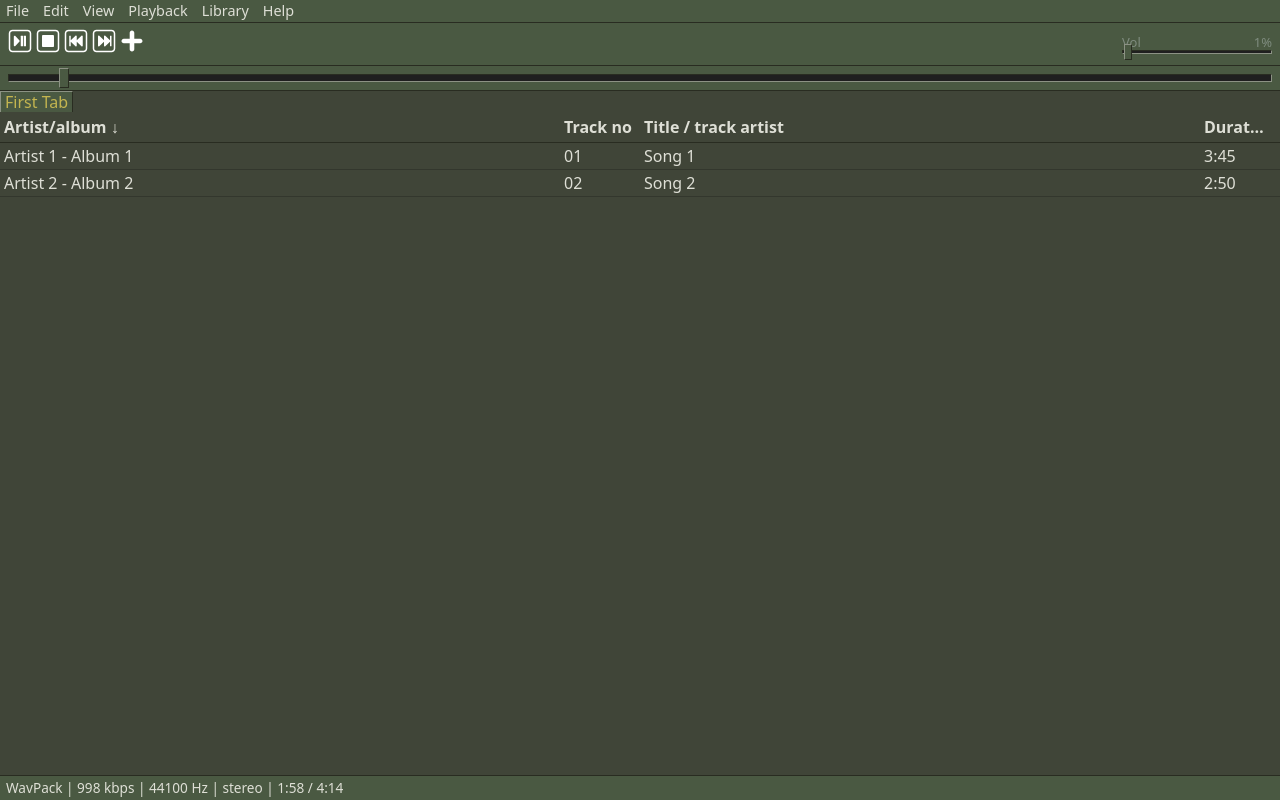
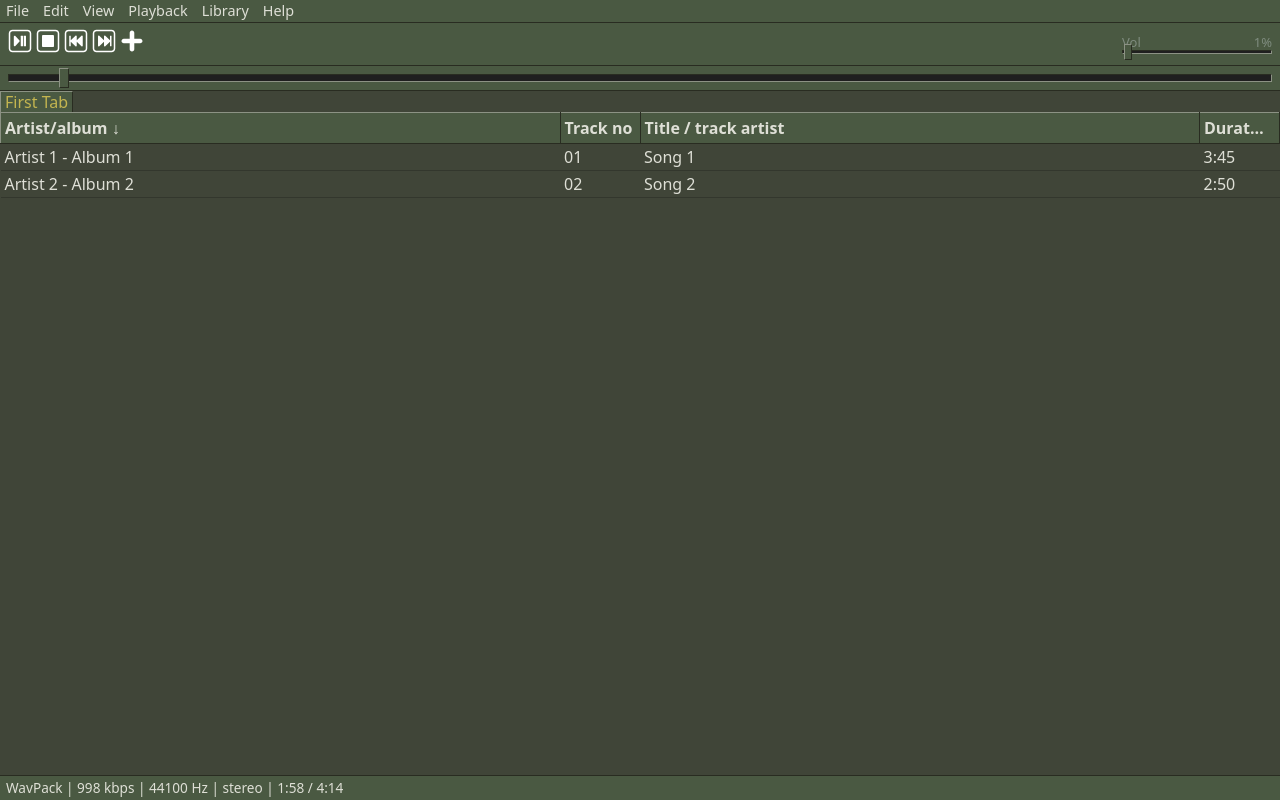
Before and after one commit to kelo221/TauriBar, a Vue app: page / in a window 1280 px wide. Built offline with nearby package versions, Linux system fonts and the light colour scheme; a web font is replaced by a local one.

Commit message:
Update Playlist.vue

```diff
--- a/src/components/playlist/Playlist.vue
+++ b/src/components/playlist/Playlist.vue
@@ -111,11 +111,14 @@ function handleSongClick(song: AudioFile) {
   position: sticky;
   top: 0;
   z-index: 20;
-  background: var(--playlist-bg);
+  background: var(--bg);
   color: var(--text);
   font-weight: 600;
   text-align: left;
-  border-bottom: 1px solid var(--border-dark);
+  /* bevelled header to separate from rows */
+  border: 1px solid;
+  border-color: var(--border-light) var(--border-dark) var(--border-dark)
+    var(--border-light);
 }
 
 .col-header .header-inner {
@@ -123,6 +126,11 @@ function handleSongClick(song: AudioFile) {
   white-space: nowrap;
   overflow: hidden;
   text-overflow: ellipsis;
+}
+
+/* subtle hover to indicate sortability */
+.col-header:hover {
+  background: var(--secondary-bg);
 }
 
 .col-track { width: 80px; }
```
